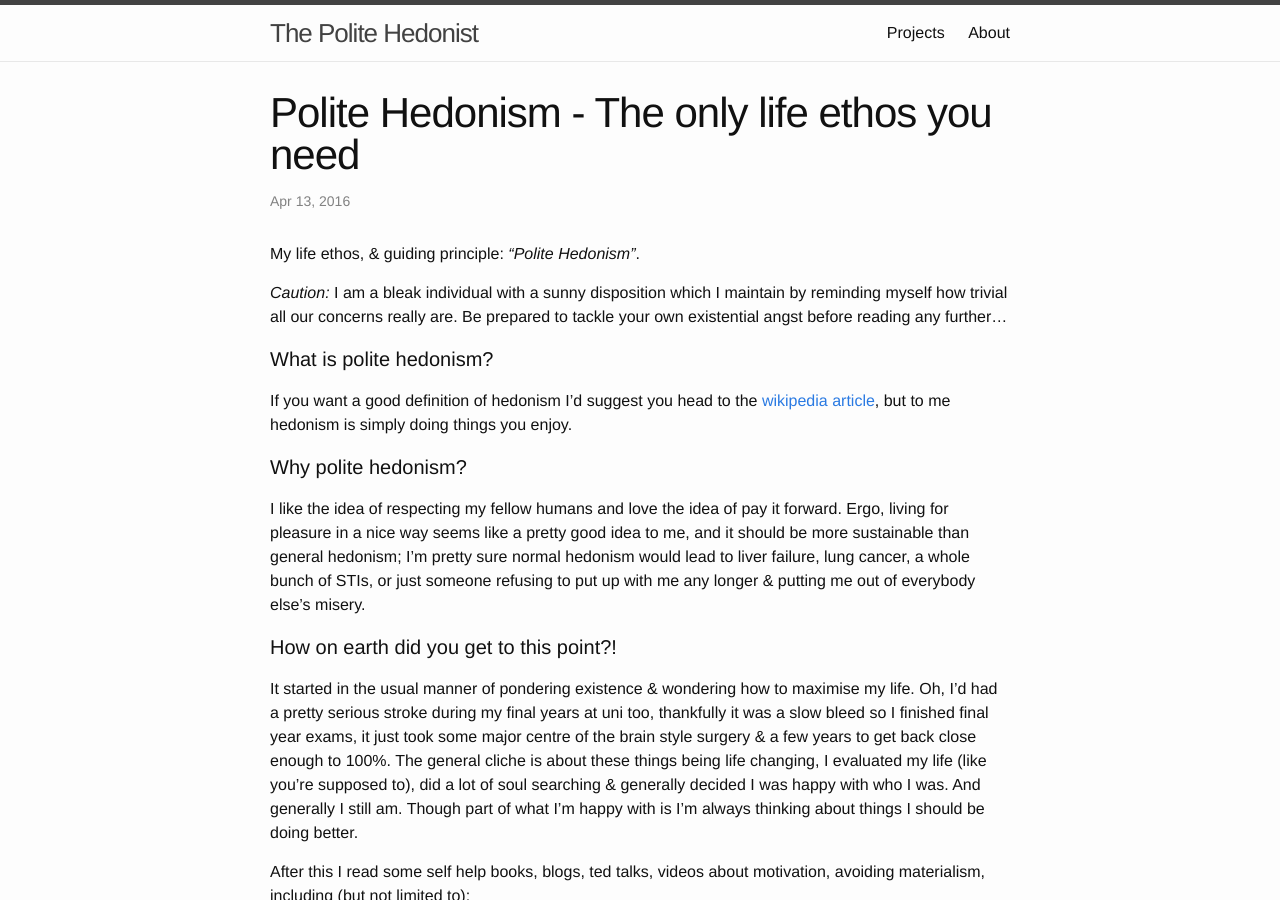
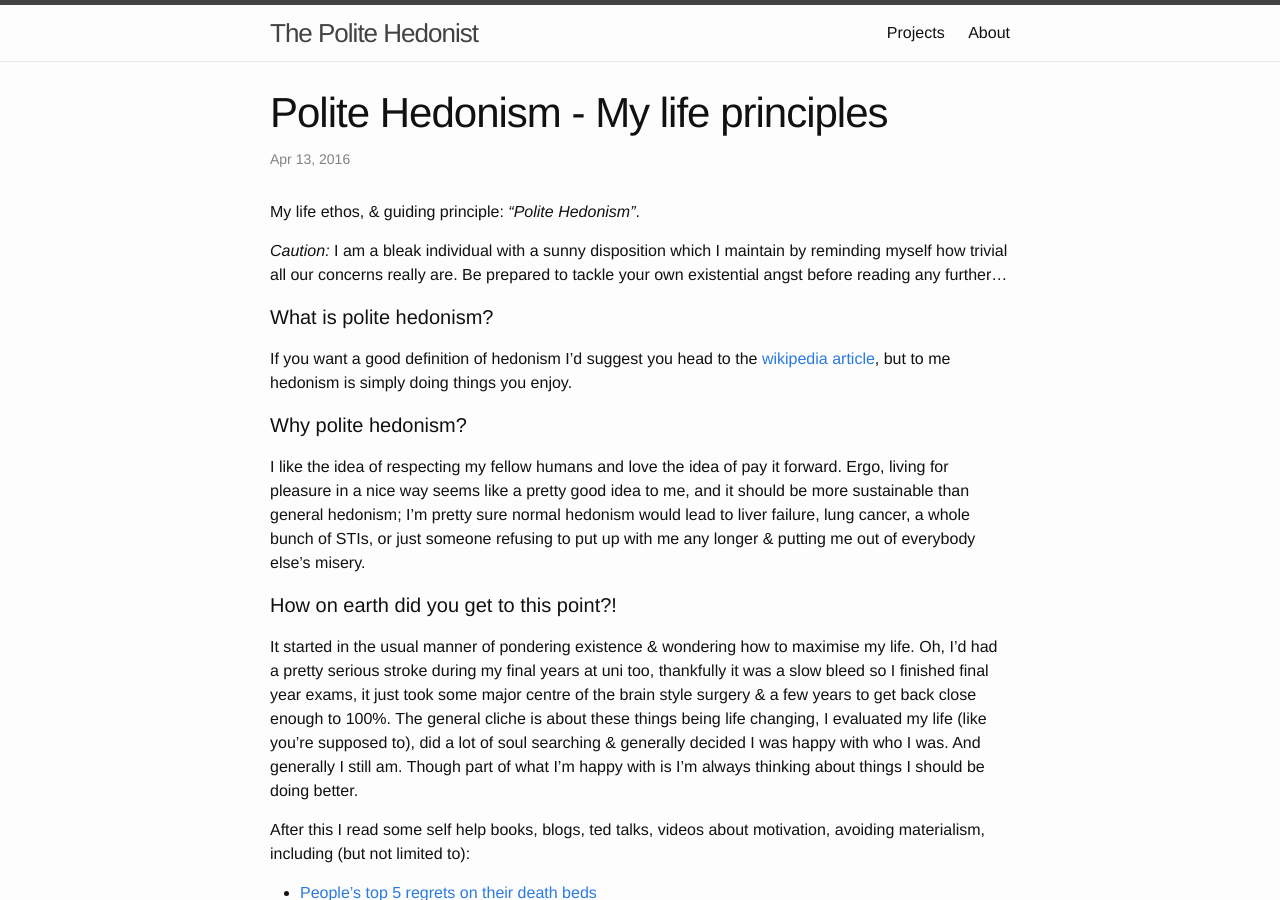
Before and after one commit to krutisfood/krutisfood.github.io, a Jekyll site: the page built from _posts/2016-04-13-polite-hedonism.markdown, in a window 1280 px wide and 900 px high. Built offline with Jekyll 4.4.1, drawn with Linux system fonts in a browser that asks for light colours.

Commit message:
Reword link to polite hedonism

```diff
--- a/_posts/2016-04-13-polite-hedonism.markdown
+++ b/_posts/2016-04-13-polite-hedonism.markdown
@@ -1,6 +1,6 @@
 ---
 layout: post
-title:  "Polite Hedonism - The only life ethos you need"
+title:  "Polite Hedonism - My life principles"
 date:   2016-04-13 22:00:33 +1000
 categories: polite hedonism life ethos
 ---
```
